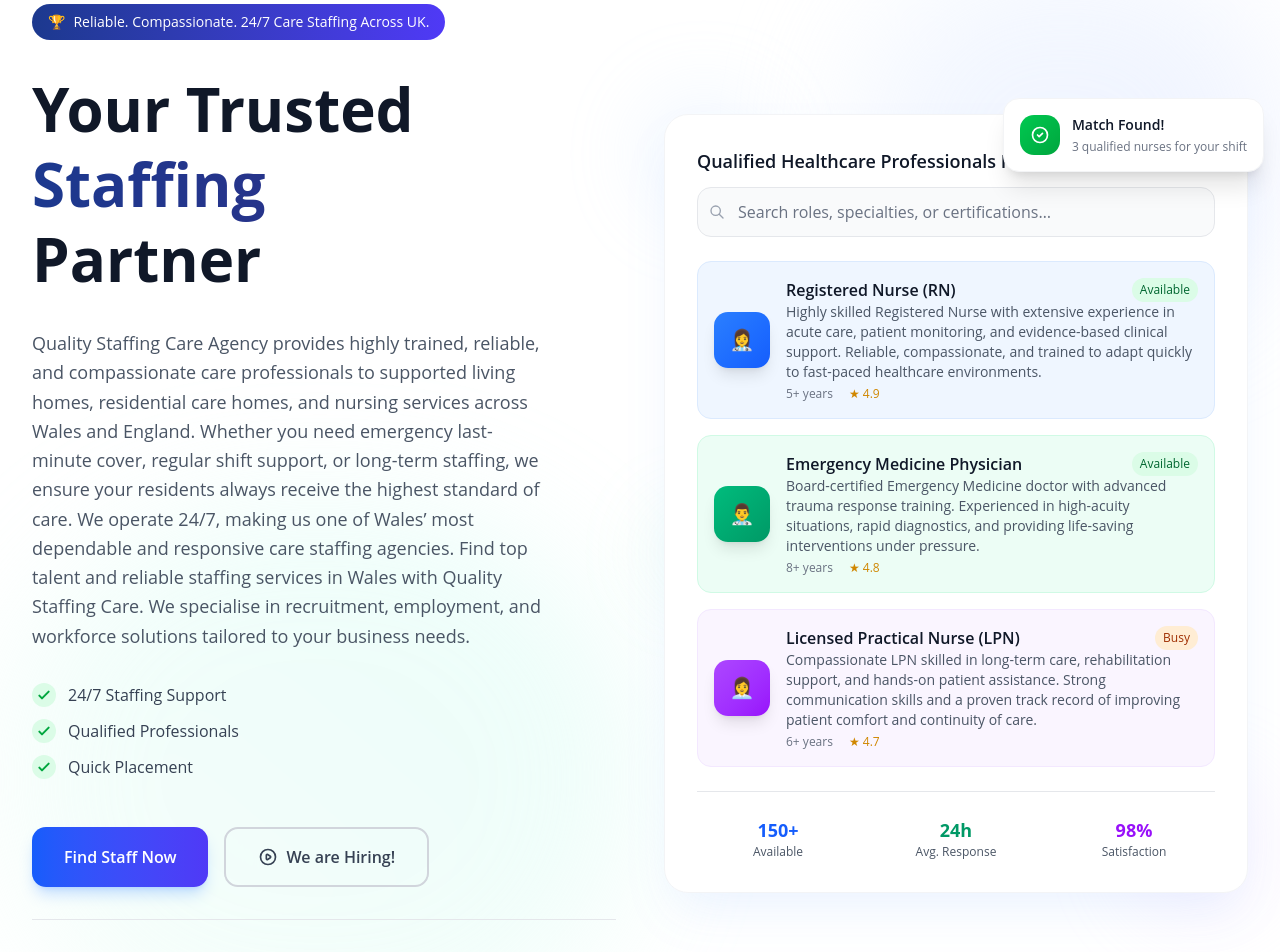
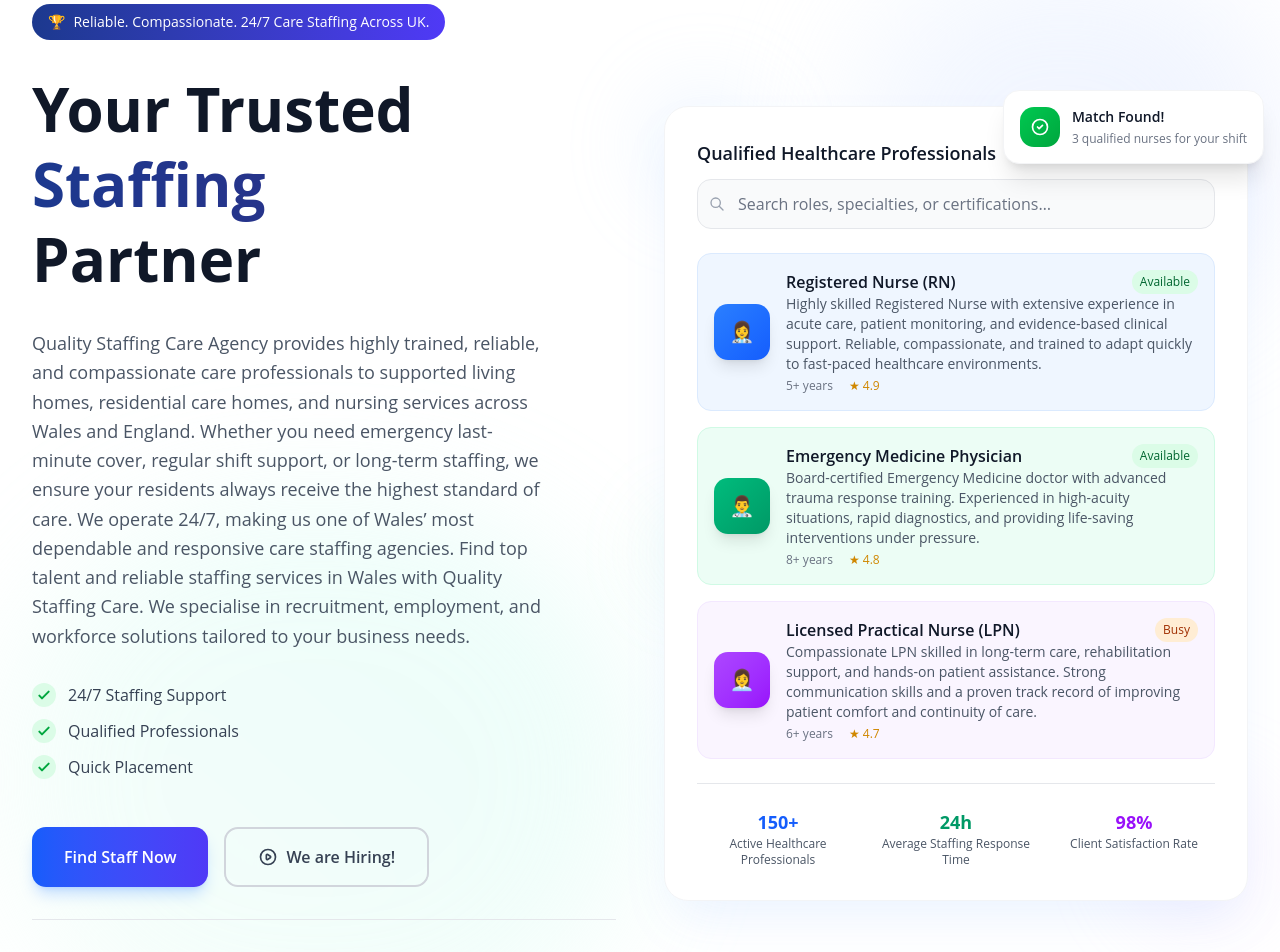
Before and after one commit to Olamigoke10/Quality-Staff, a React (Vite) app: page / in a window 1280 px wide. Shown: the part 140-1092 px from the top of the page. Built offline with nearby package versions, Linux system fonts and the light colour scheme.

Commit message:
updated text

```diff
--- a/src/pages/Home.jsx
+++ b/src/pages/Home.jsx
@@ -170,7 +170,7 @@ const Home = () => {
                 {/* Header with Search */}
                 <div className="mb-6">
                   <h3 className="text-lg font-semibold text-gray-900 dark:text-white mb-3">
-                    Qualified Healthcare Professionals Ready for Your Facility
+                    Qualified Healthcare Professionals
                   </h3>
                   <div className="relative">
                     <input
@@ -292,7 +292,7 @@ const Home = () => {
                         150+
                       </div>
                       <div className="text-xs text-gray-600 dark:text-gray-400">
-                        Available
+                        Active Healthcare Professionals
                       </div>
                     </div>
                     <div>
@@ -300,7 +300,7 @@ const Home = () => {
                         24h
                       </div>
                       <div className="text-xs text-gray-600 dark:text-gray-400">
-                        Avg. Response
+                        Average Staffing Response Time
                       </div>
                     </div>
                     <div>
@@ -308,7 +308,7 @@ const Home = () => {
                         98%
                       </div>
                       <div className="text-xs text-gray-600 dark:text-gray-400">
-                        Satisfaction
+                        Client Satisfaction Rate
                       </div>
                     </div>
                   </div>
```
